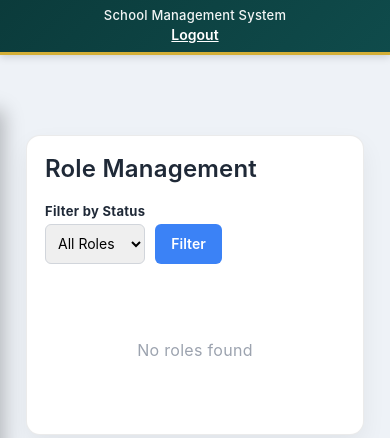
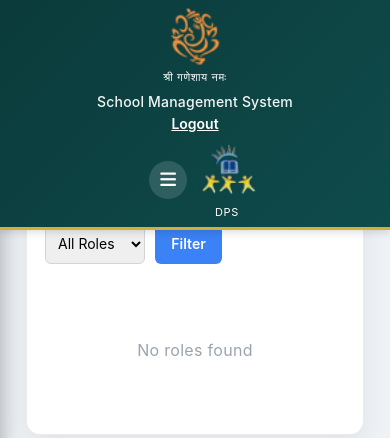
Before and after one commit to SidharthChoudhary/SchoolLedger, a Django app: page /accounts/roles/ in a window 390 px wide. Shown: the top 438 px of the page. Run offline with Django 5.2, Linux system fonts and the light colour scheme; a user stored in the database is signed in; data comes from the database, SQL or seed files in the repository.

Commit message:
Fix mobile support

```diff
--- a/website/static/website/base.css
+++ b/website/static/website/base.css
@@ -444,7 +444,7 @@ table tr:hover {
   .main{ margin-left: 0; }
 }
 
-/* Extra-small screens: prioritize title visibility */
+/* Extra-small screens: keep layout but slightly tighten spacing */
 @media (max-width: 600px){
   .topbar{
     height: auto;
@@ -452,26 +452,11 @@ table tr:hover {
 
   .topbar-inner{
     padding: 6px 10px 8px;
-    flex-direction: column;
-    align-items: center;
-    gap: 4px;
-  }
-
-  .topbar-side-left,
-  .topbar-side-right{
-    display: none;
-  }
-
-  .school-title{
-    font-size: 18px;
+    gap: 8px;
   }
 
   .school-subtitle{
-    font-size: 13px;
-  }
-
-  .topbar-auth-below{
-    margin-top: 4px;
+    font-size: 14px;
   }
 }
 
```
Also changed, not shown: website/static/website/logo_left_bg.png (added).
